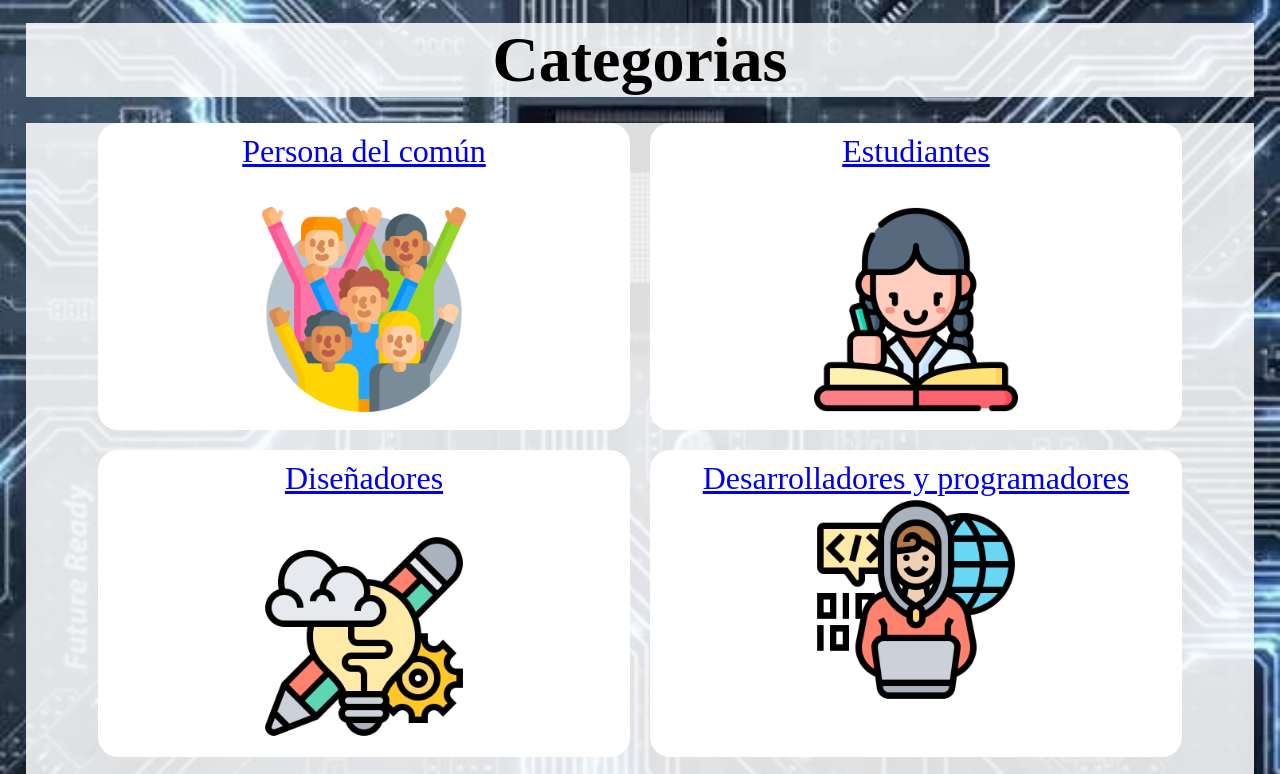
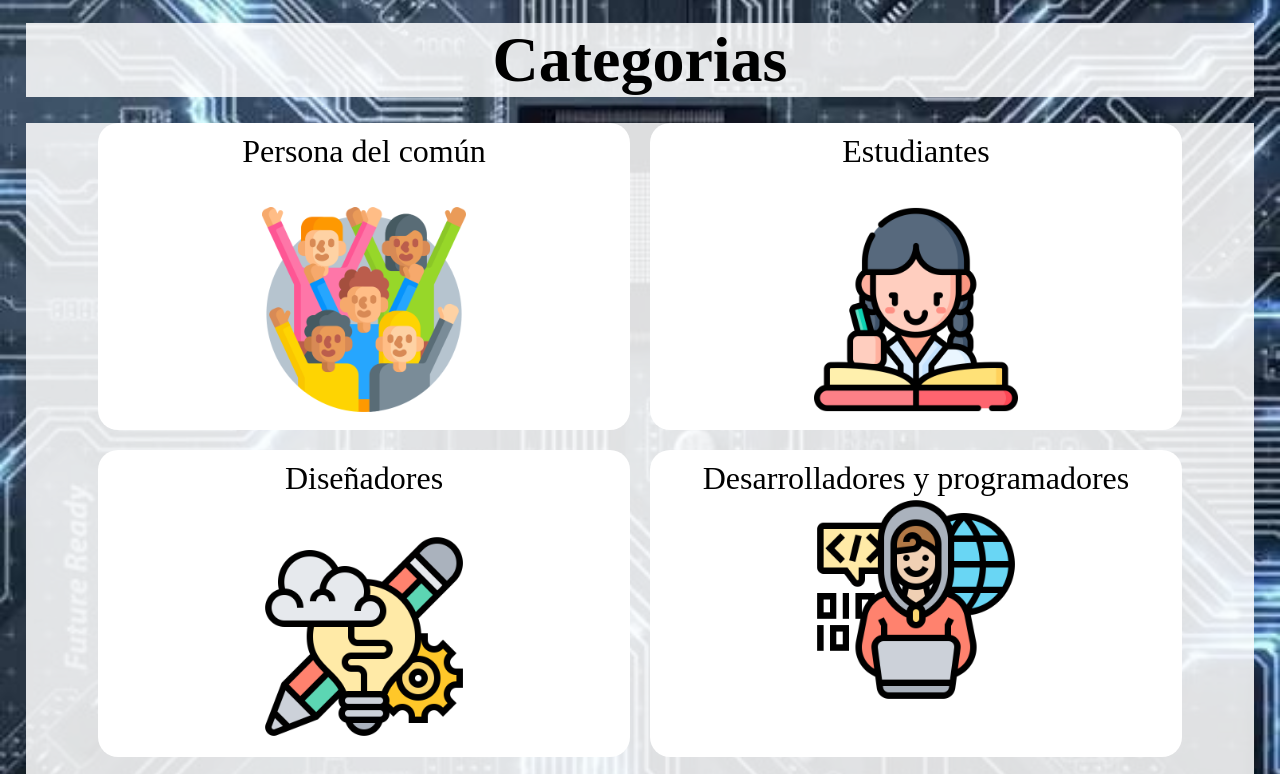
Before and after one commit to MariaAlmario/Niche, a plain HTML site: page index.html in a window 1280 px wide. Shown: the part 980-1754 px from the top of the page. Drawn offline with Linux system fonts and the light colour scheme.

Commit message:
Update style.css

```diff
--- a/estilos/style.css
+++ b/estilos/style.css
@@ -123,3 +123,7 @@ h2{
 #Categorias img{
     width: 40%;
 }
+#Categorias li a{
+    text-decoration: none;
+    color: rgb(0, 0, 0);
+}
```
